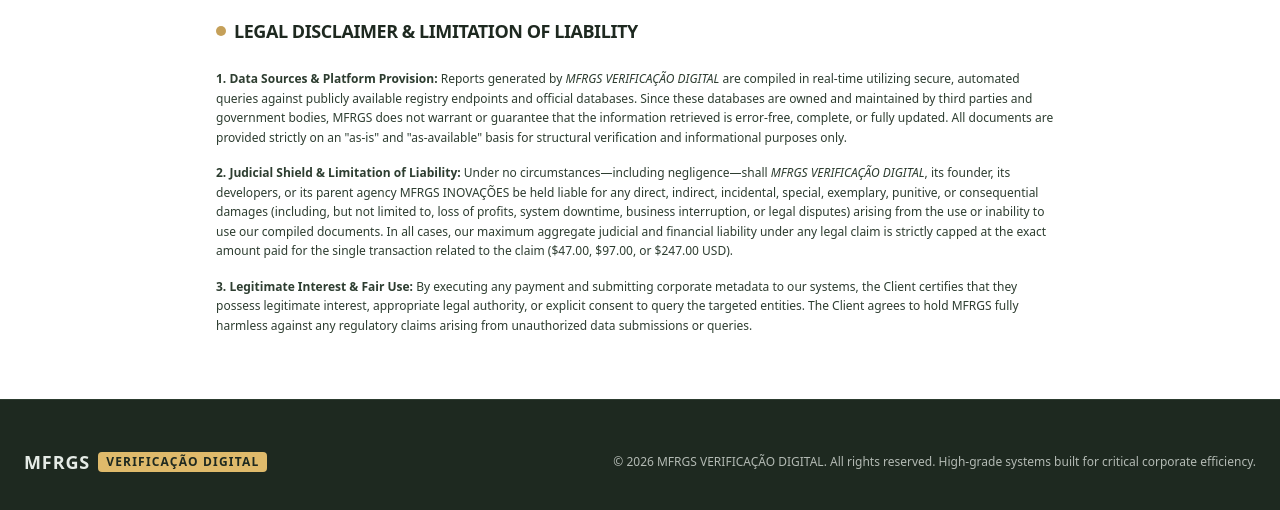
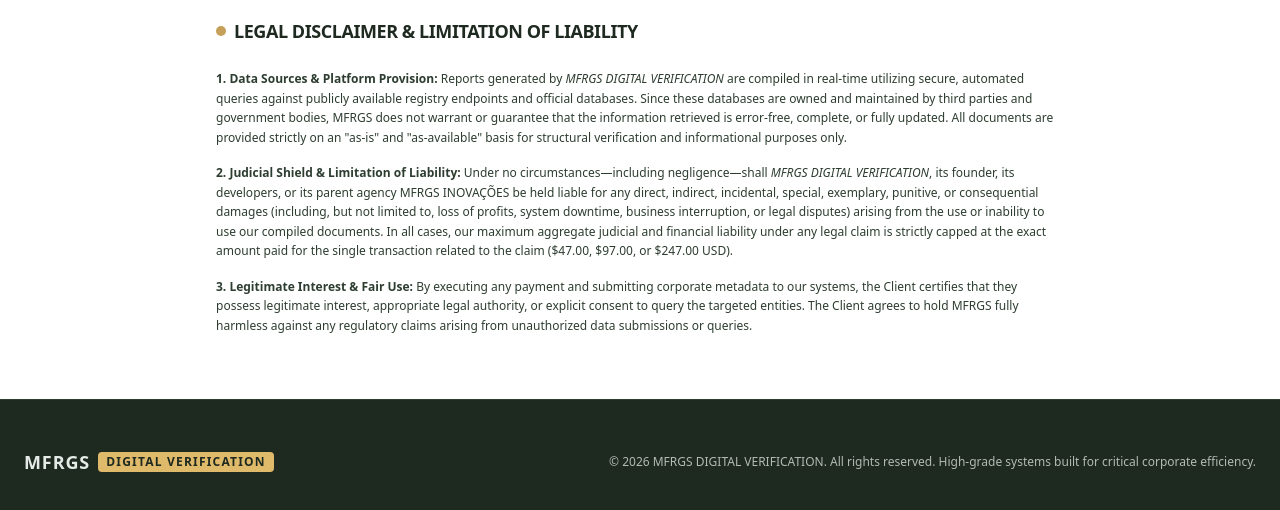
Before and after one commit to vivace9842-rgb/mfrgs-services, a website: page index.html in a window 1280 px wide. Shown: the part 2168-2678 px from the top of the page. Drawn offline with nearby package versions, Linux system fonts and the light colour scheme.

Commit message:
Update branding from 'VERIFICAÇÃO DIGITAL' to 'DIGITAL VERIFICATION'

```diff
--- a/index.html
+++ b/index.html
@@ -3,7 +3,7 @@
 <head>
   <meta charset="UTF-8">
   <meta name="viewport" content="width=device-width, initial-scale=1.0">
-  <title>MFRGS VERIFICAÇÃO DIGITAL | Automated Verification & Instant Corporate Reports</title>
+  <title>MFRGS DIGITAL VERIFICATION | Automated Verification & Instant Corporate Reports</title>
   <!-- Fast Tailwind CSS CDN -->
   <script src="https://cdn.tailwindcss.com"></script>
   <script>
@@ -217,10 +217,10 @@
       </h3>
       <div class="space-y-4 text-xs text-sage-800 leading-relaxed">
         <p>
-          <strong>1. Data Sources & Platform Provision:</strong> Reports generated by <em>MFRGS VERIFICAÇÃO DIGITAL</em> are compiled in real-time utilizing secure, automated queries against publicly available registry endpoints and official databases. Since these databases are owned and maintained by third parties and government bodies, MFRGS does not warrant or guarantee that the information retrieved is error-free, complete, or fully updated. All documents are provided strictly on an "as-is" and "as-available" basis for structural verification and informational purposes only.
+          <strong>1. Data Sources & Platform Provision:</strong> Reports generated by <em>MFRGS DIGITAL VERIFICATION</em> are compiled in real-time utilizing secure, automated queries against publicly available registry endpoints and official databases. Since these databases are owned and maintained by third parties and government bodies, MFRGS does not warrant or guarantee that the information retrieved is error-free, complete, or fully updated. All documents are provided strictly on an "as-is" and "as-available" basis for structural verification and informational purposes only.
         </p>
         <p>
-          <strong>2. Judicial Shield & Limitation of Liability:</strong> Under no circumstances—including negligence—shall <em>MFRGS VERIFICAÇÃO DIGITAL</em>, its founder, its developers, or its parent agency MFRGS INOVAÇÕES be held liable for any direct, indirect, incidental, special, exemplary, punitive, or consequential damages (including, but not limited to, loss of profits, system downtime, business interruption, or legal disputes) arising from the use or inability to use our compiled documents. In all cases, our maximum aggregate judicial and financial liability under any legal claim is strictly capped at the exact amount paid for the single transaction related to the claim ($47.00, $97.00, or $247.00 USD).
+          <strong>2. Judicial Shield & Limitation of Liability:</strong> Under no circumstances—including negligence—shall <em>MFRGS DIGITAL VERIFICATION</em>, its founder, its developers, or its parent agency MFRGS INOVAÇÕES be held liable for any direct, indirect, incidental, special, exemplary, punitive, or consequential damages (including, but not limited to, loss of profits, system downtime, business interruption, or legal disputes) arising from the use or inability to use our compiled documents. In all cases, our maximum aggregate judicial and financial liability under any legal claim is strictly capped at the exact amount paid for the single transaction related to the claim ($47.00, $97.00, or $247.00 USD).
         </p>
         <p>
           <strong>3. Legitimate Interest & Fair Use:</strong> By executing any payment and submitting corporate metadata to our systems, the Client certifies that they possess legitimate interest, appropriate legal authority, or explicit consent to query the targeted entities. The Client agrees to hold MFRGS fully harmless against any regulatory claims arising from unauthorized data submissions or queries.
@@ -234,10 +234,10 @@
     <div class="max-w-7xl mx-auto px-6 flex flex-col md:flex-row justify-between items-center gap-6">
       <div class="flex items-center space-x-2">
         <span class="text-lg font-bold tracking-wider">MFRGS</span>
-        <span class="text-xs uppercase bg-gold-400 text-sage-900 px-2 py-0.5 rounded font-semibold tracking-widest">VERIFICAÇÃO DIGITAL</span>
+        <span class="text-xs uppercase bg-gold-400 text-sage-900 px-2 py-0.5 rounded font-semibold tracking-widest">DIGITAL VERIFICATION</span>
       </div>
       <p class="text-xs text-sage-100/75">
-        &copy; 2026 MFRGS VERIFICAÇÃO DIGITAL. All rights reserved. High-grade systems built for critical corporate efficiency.
+        &copy; 2026 MFRGS DIGITAL VERIFICATION. All rights reserved. High-grade systems built for critical corporate efficiency.
       </p>
     </div>
   </footer>
```
